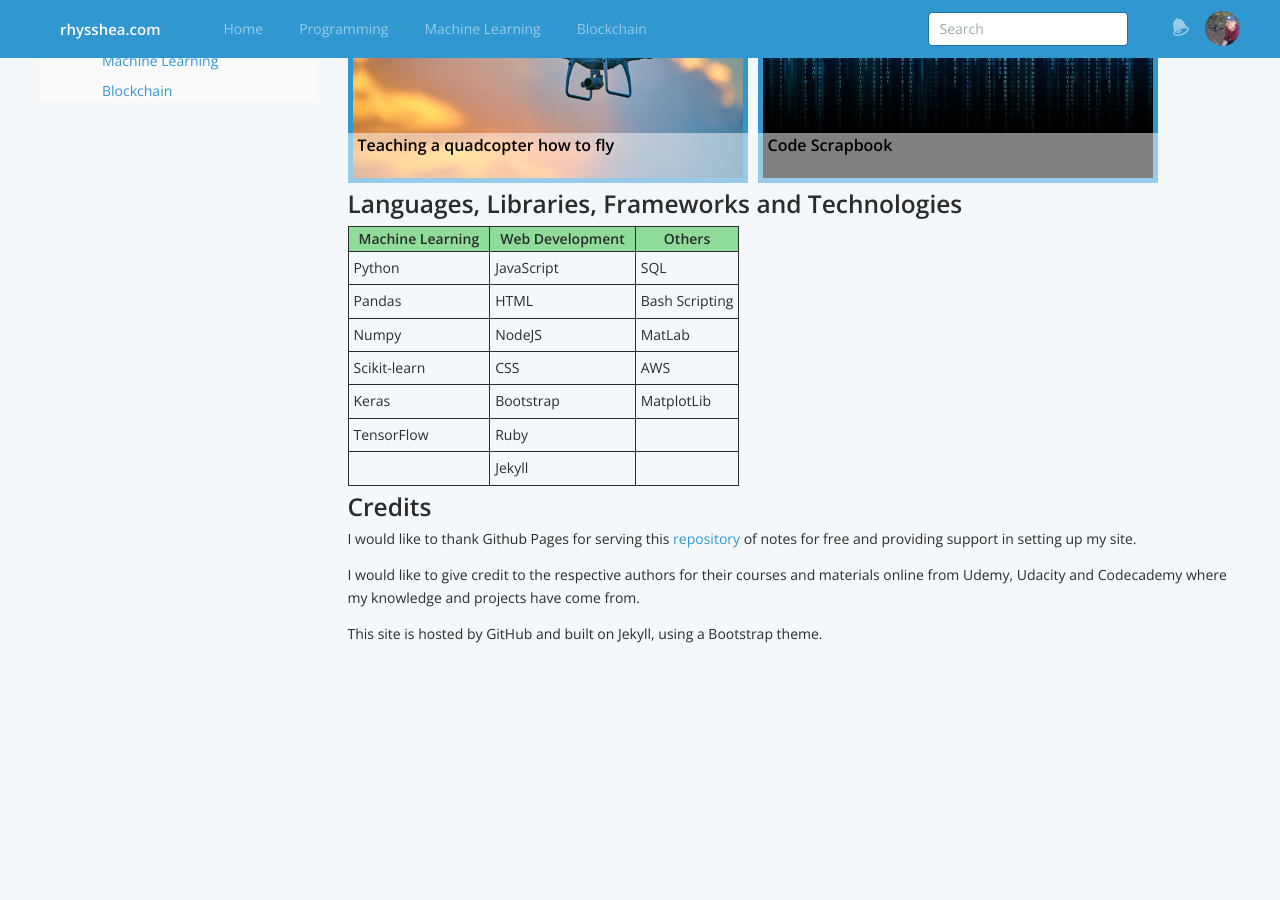
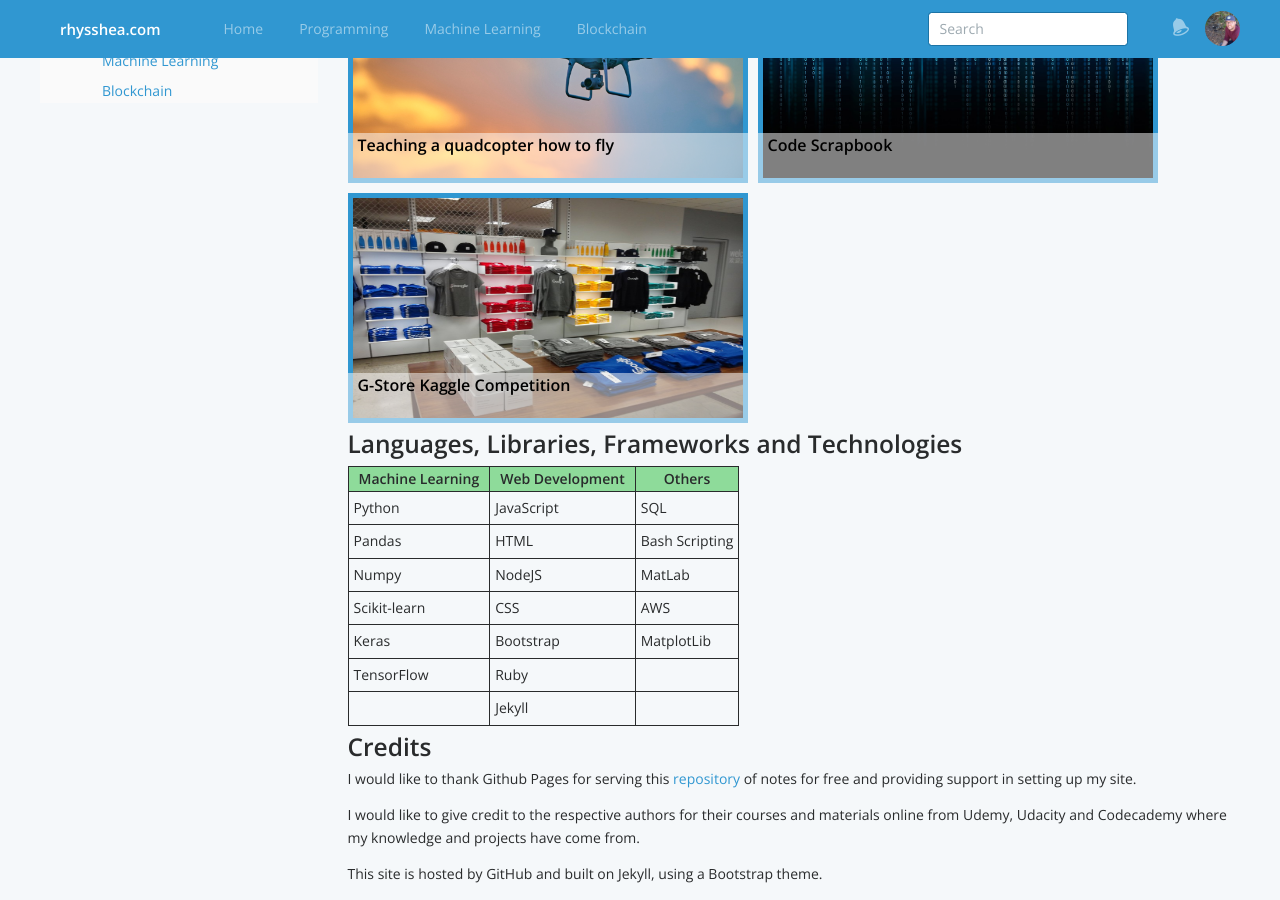
Before and after one commit to Rhysoshea/rhysshea.github.io, a Jekyll site: the page built from index.md, in a window 1280 px wide and 900 px high, scrolled down 521 px. Built offline with Jekyll 4.4.1, drawn with Linux system fonts in a browser that asks for light colours; before the commit the page ends 1181 px from its top, so only the background shows below that.

Commit message:
add capstone to front page

```diff
--- a/index.md
+++ b/index.md
@@ -54,6 +54,15 @@ I encourage you to read through my website as I will be discussing and sharing n
       </a>
   </div>
 
+  <div class="grid-item">
+      <a href="https://programming.rhysshea.com/gstore_deep_learning/" style = "margin: 20px; margin-left: 0px; padding: 0px; ">
+        <img src="/images/gstore.jpg" />
+        <div class = "text-block">
+          <p>G-Store Kaggle Competition</p>
+        </div>
+      </a>
+  </div>
+
 </div>
 
 
```
Also changed, not shown: images/gstore.jpg (added).
